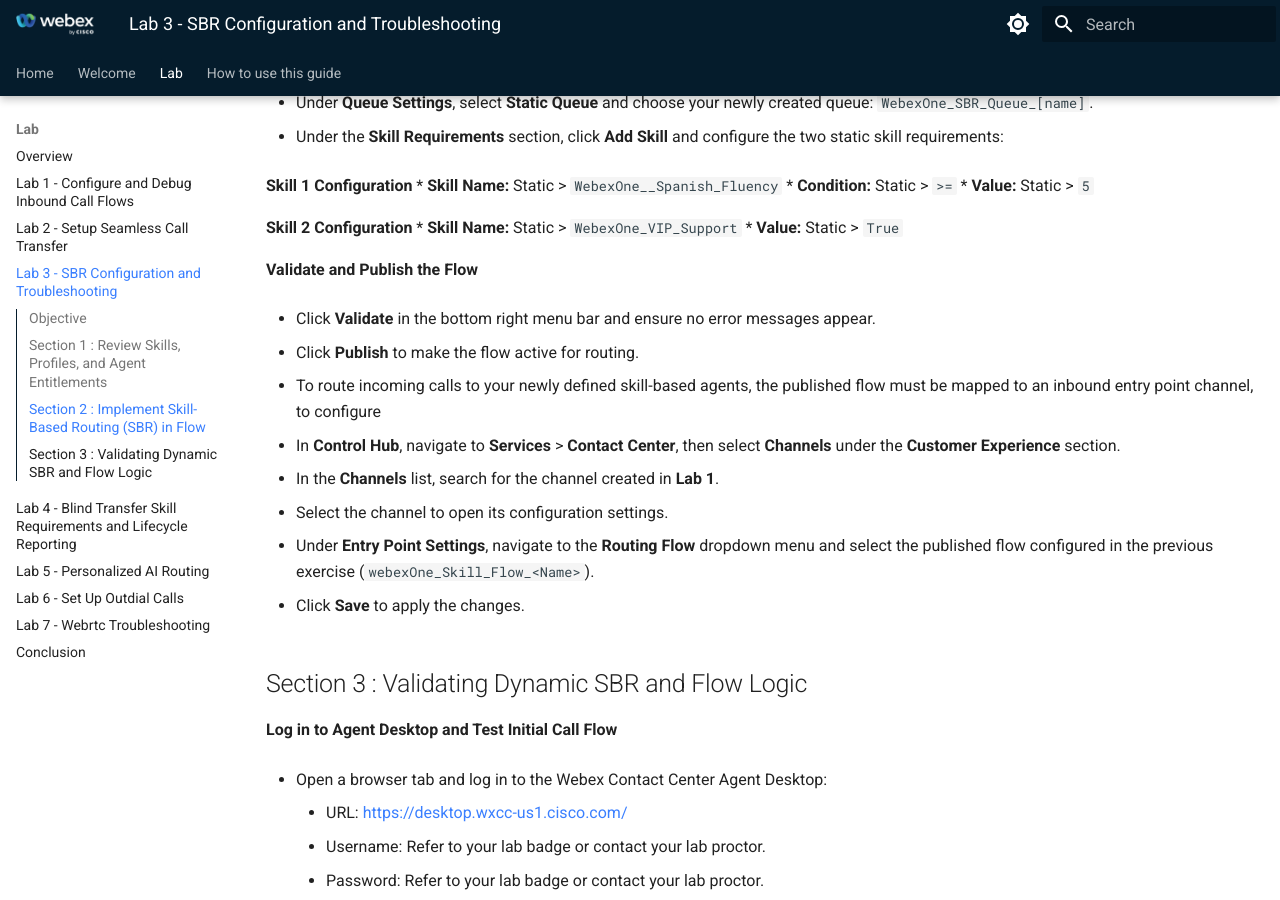
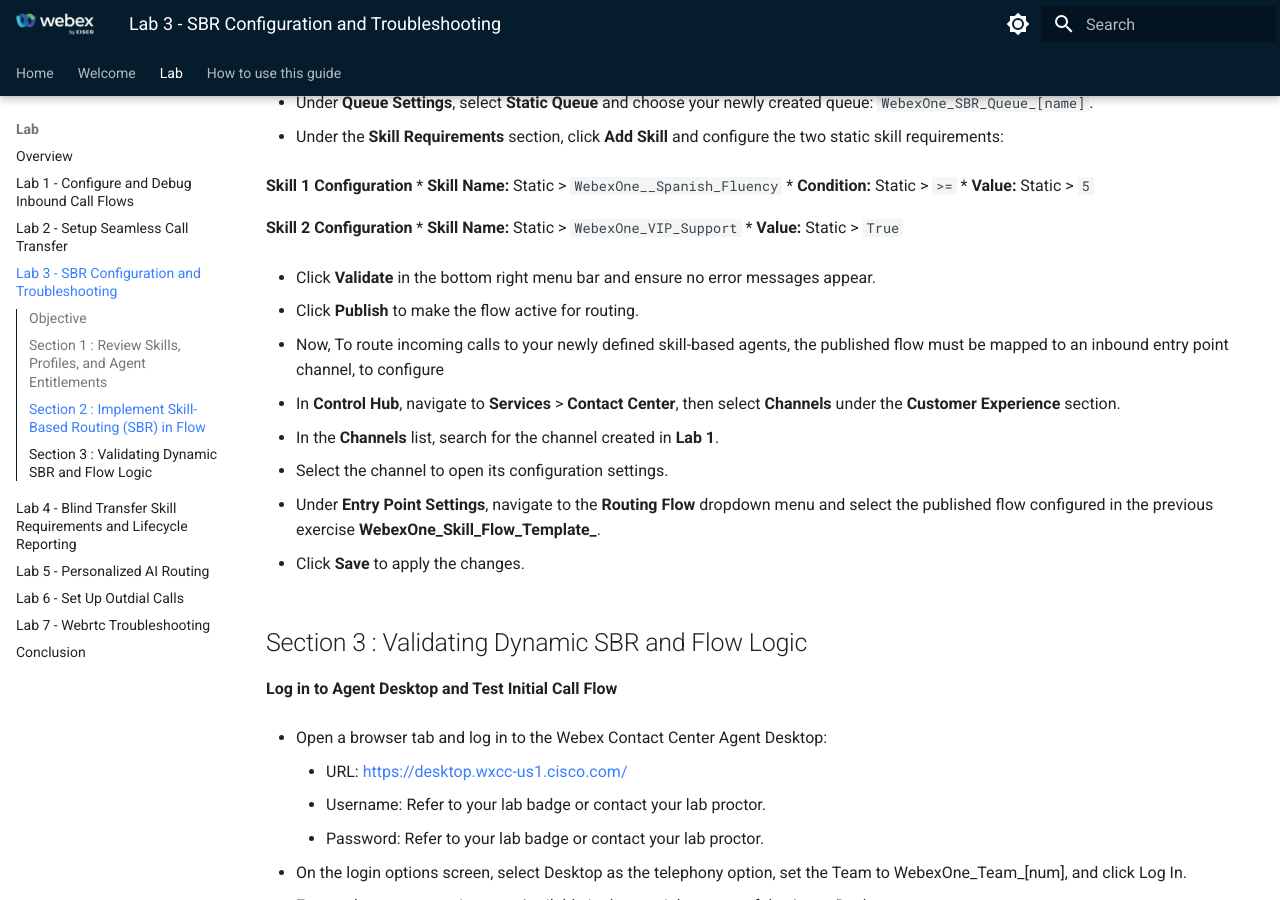
Before and after one commit to WebexCC-SA/LAB-21177, an MkDocs documentation site: the page built from docs/Excercise3.md, in a window 1280 px wide and 900 px high, scrolled down 4067 px. Built offline with MkDocs 1.6.1 and Material for MkDocs 9.7.7, drawn with Linux system fonts in a browser that asks for light colours.

Commit message:
Update Excercise3.md

```diff
--- a/docs/Excercise3.md
+++ b/docs/Excercise3.md
@@ -186,13 +186,11 @@
 	* **Skill Name:** Static > `WebexOne_VIP_Support`
 	* **Value:** Static > `True`
 
-**Validate and Publish the Flow**
-
 - Click **Validate** in the bottom right menu bar and ensure no error messages appear.
 
 - Click **Publish** to make the flow active for routing.
 
-- To route incoming calls to your newly defined skill-based agents, the published flow must be mapped to an inbound entry point channel, to configure
+- Now, To route incoming calls to your newly defined skill-based agents, the published flow must be mapped to an inbound entry point channel, to configure
 
 - In **Control Hub**, navigate to **Services** > **Contact Center**, then select **Channels** under the **Customer Experience** section.
 
@@ -200,7 +198,7 @@
 
 - Select the channel to open its configuration settings.
 
-- Under **Entry Point Settings**, navigate to the **Routing Flow** dropdown menu and select the published flow configured in the previous exercise (`webexOne_Skill_Flow_<Name>`).
+- Under **Entry Point Settings**, navigate to the **Routing Flow** dropdown menu and select the published flow configured in the previous exercise **WebexOne_Skill_Flow_Template_<id>**.
 
 - Click **Save** to apply the changes.
 
```
